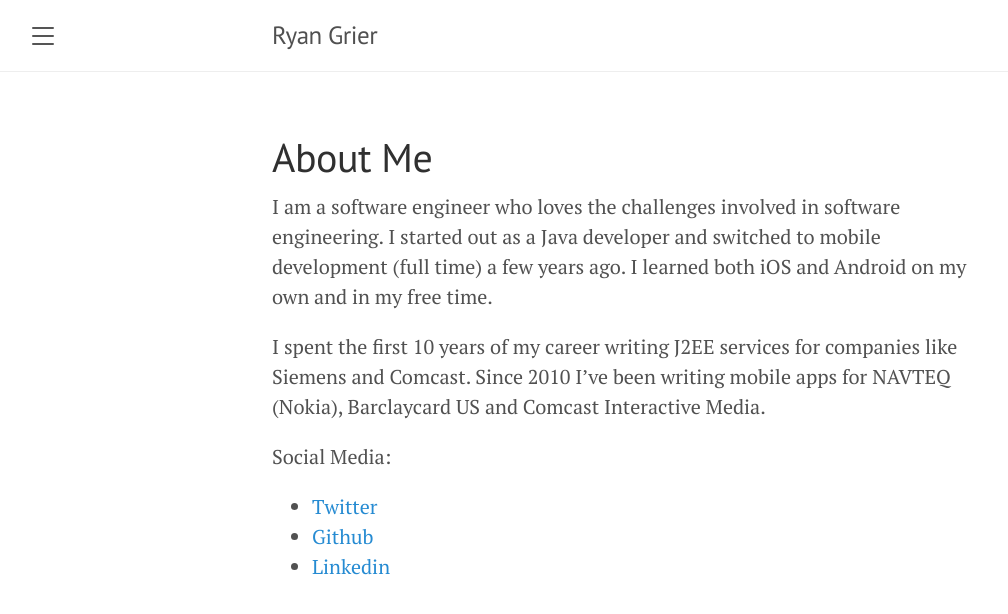
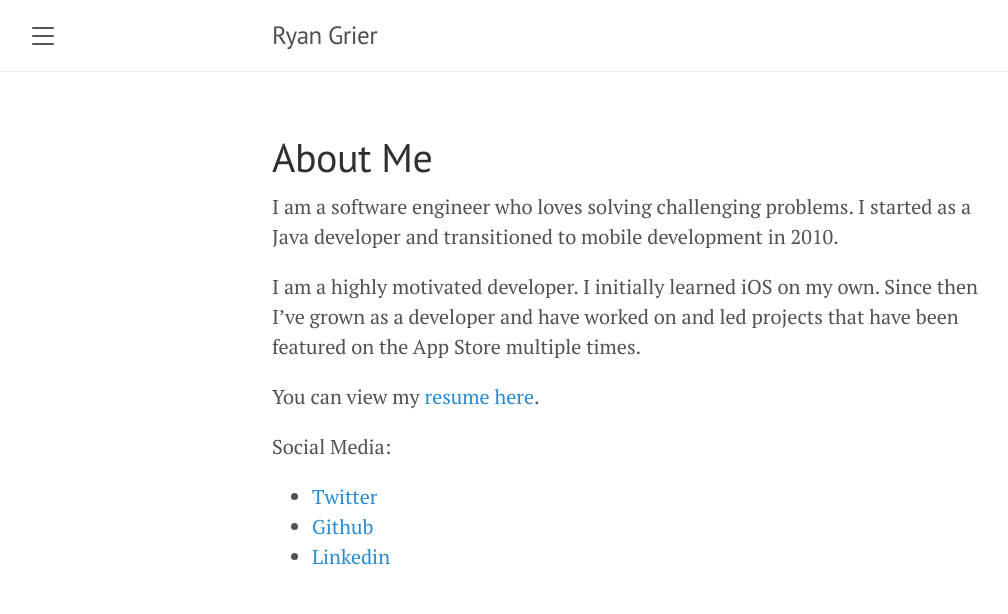
Before and after one commit to rwgrier/rwgrier.github.io, a Jekyll site: the page built from about.md, in a window 1280 px wide. Shown: the top 614 px of the page, without its empty margins (8-1016 px from the left). Built offline with Jekyll 4.4.1, drawn with Linux system fonts in a browser that asks for light colours.

Commit message:
Updated links in sidebar
Added resume.
Updated about me. more to come.

```diff
--- a/_config.yml
+++ b/_config.yml
@@ -19,5 +19,5 @@ author:
   twitter:           rwgrier
 
 # Custom vars
-version:             1.1.2
+version:             1.1.3
 lanyon-version:      1.1.0
--- a/_includes/sidebar.html
+++ b/_includes/sidebar.html
@@ -25,6 +25,13 @@
       {% endif %}
     {% endfor %}
 
+	<a class="sidebar-nav-item" href="https://www.dropbox.com/s/o6uo7eie9hedp35/RyanGrier-Resume.pdf?dl=0">Resume</a>
+	<span class="sidebar-nav-item">Social</span>
+	<a class="sidebar-nav-item" href="https://www.twitter.com/rwgrier">Twitter</a>
+	<a class="sidebar-nav-item" href="https://www.github.com/rwgrier">Github</a>
+	<a class="sidebar-nav-item" href="https://www.linkedin.com/in/rwgrier/">Linkedin</a>
+
+	<span class="sidebar-nav-item">Site Info</span>
     <span class="sidebar-nav-item">Site version: {{ site.version }}</span>
     <span class="sidebar-nav-item">Lanyon Theme version: {{ site.lanyon-version }}</span>
   </nav>
--- a/about.md
+++ b/about.md
@@ -4,9 +4,12 @@ title: About Me
 permalink: /about/
 ---
 
-I am a software engineer who loves the challenges involved in software engineering. I started out as a Java developer and switched to mobile development (full time) a few years ago. I learned both iOS and Android on my own and in my free time.
+I am a software engineer who loves solving challenging problems. I started as a Java developer and transitioned to mobile development in 2010.
 
-I spent the first 10 years of my career writing J2EE services for companies like Siemens and Comcast. Since 2010 I’ve been writing mobile apps for NAVTEQ (Nokia), Barclaycard US and Comcast Interactive Media.
+I am a highly motivated developer. I initially learned iOS on my own. Since then I've grown as a developer and have worked on and led projects that have been featured on the App Store multiple times.
+
+You can view my [resume here](https://www.dropbox.com/s/o6uo7eie9hedp35/RyanGrier-Resume.pdf?dl=0).
+
 
 Social Media:
 
```
